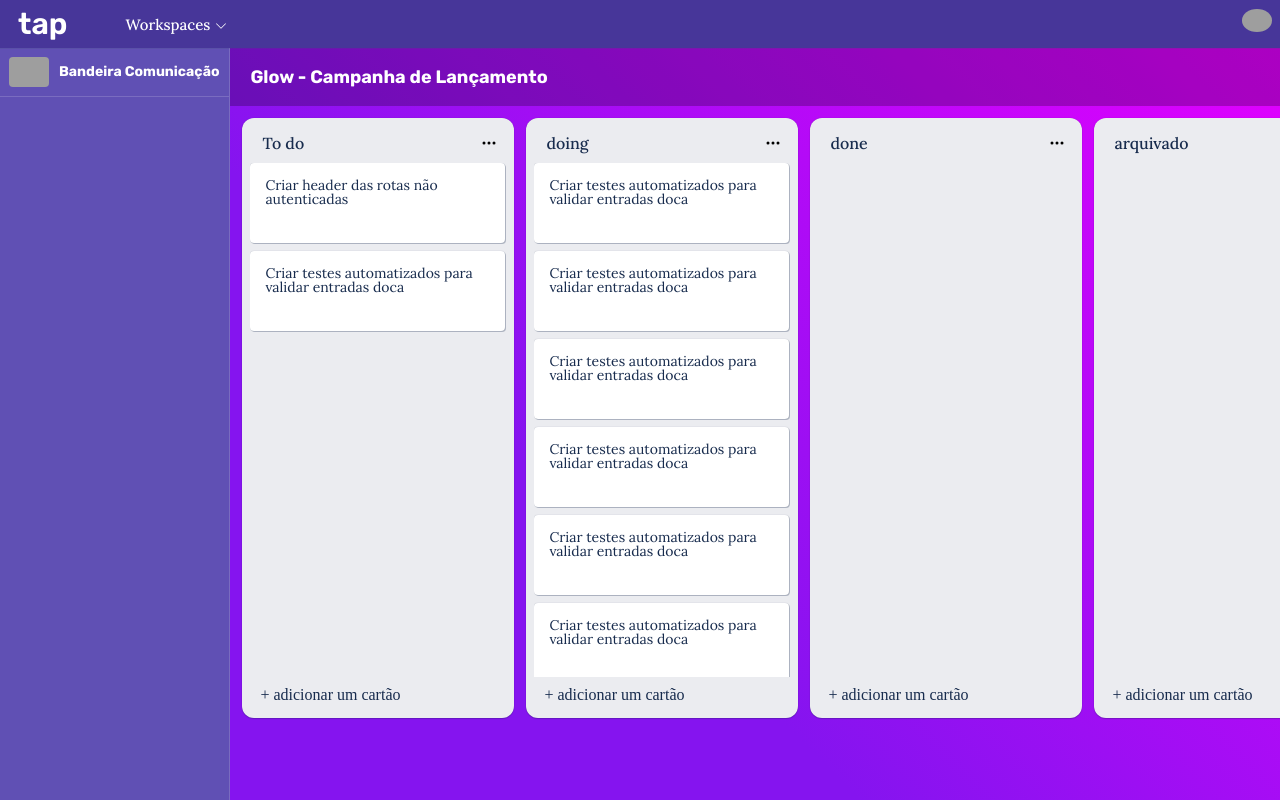
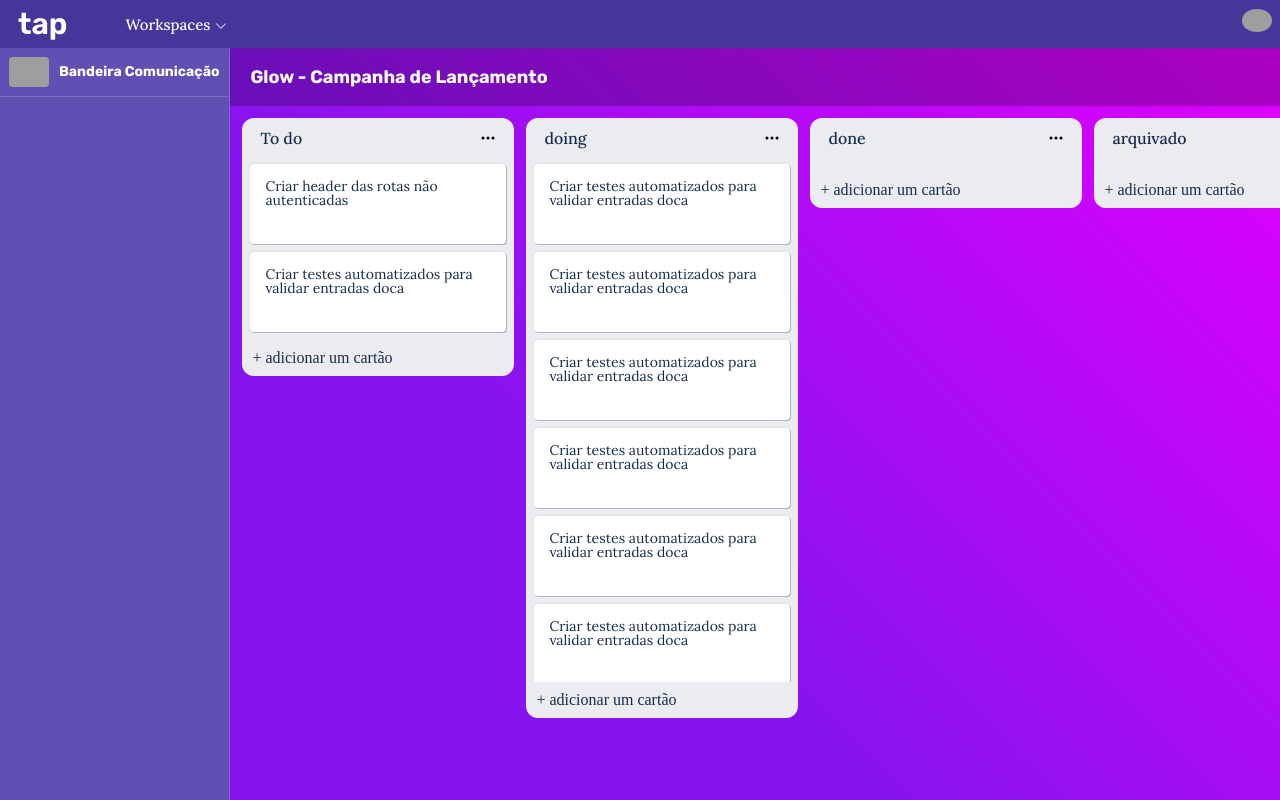
Before and after one commit to Dickson-Pinheiro/tap-front, a React (Vite) app: page /board in a window 1280 px wide. Built offline with nearby package versions, Linux system fonts and the light colour scheme; grey boxes are pictures that could not be loaded.

Commit message:
feat: columns height fit content

```diff
--- a/src/components/board/SortableColumn.jsx
+++ b/src/components/board/SortableColumn.jsx
@@ -22,6 +22,17 @@ export default function SortableColumn({ column, cards }) {
 
     if(isDragging){
         return <ColumnOverlay ref={setNodeRef} style={style}>
+            <ColumnHeader>
+            <h3>{column.title}</h3>
+            </ColumnHeader>
+            <ColumnContent>
+                {cards.map(card => {
+                    return <SortableCard card={card} key={card.id}/>
+                })}
+            </ColumnContent>
+            <AddCard>
+                <p>+ adicionar um cartão</p>
+            </AddCard>
         </ColumnOverlay>
     }
 
@@ -53,11 +64,7 @@ const Column = styled.div`
     display: flex;
     flex-direction: column;
     max-height: 600px;
-    background-color: #ebecf0;
     border-radius: 12px;
-    padding: 5px;
-    padding-left: 8px;
-    box-shadow: 0 1px 1px #091e4240,0 0 1px #091e424f;
 `
 
 const ColumnOverlay = styled.div`
@@ -65,16 +72,18 @@ const ColumnOverlay = styled.div`
     max-width: 272px;
     height: 600px;
     border-radius: 12px;
-    background-color: #ebecf0;
     opacity: 0.7;
 `
 
 const ColumnHeader = styled.div`
     display: flex;
     padding-top: 12px;
-    padding-left: 12px;
-    padding-right: 12px;
-    margin-bottom: 12px;
+    padding-left: 18px;
+    padding-right: 18px;
+    padding-bottom: 10px;
+    border-top-left-radius: 12px;
+    border-top-right-radius: 12px;
+    background-color: #ebecf0;
     justify-content: space-between;
     h3 {
         font-family: 'Lora', serif;
@@ -88,9 +97,10 @@ const ColumnHeader = styled.div`
 const ColumnContent = styled.div`
     display: flex;
     flex-direction: column;
-    flex: 1;
     padding-bottom: 8px;
-    padding-right: 4px;
+    padding: 8px;
+    background-color: #ebecf0;
+    height: fit-content;
     max-height: calc(100vh - 270px);
     overflow-x: none;
     overflow-x: hidden;
@@ -98,6 +108,7 @@ const ColumnContent = styled.div`
     gap: 8px;
     &::-webkit-scrollbar {
         width: 8px;
+        padding-right: 2px;
     }
     &::-webkit-scrollbar-track {
         background: transparent;
@@ -110,9 +121,14 @@ const ColumnContent = styled.div`
 
 const AddCard = styled.div`
     width: 100%;
+    border-bottom-left-radius: 12px;
+    border-bottom-right-radius: 12px;
     padding: 10px;
+    background-color: #ebecf0;
     cursor: pointer;
     p {
         color: #172b4d;
     }
 `
+
+/*box-shadow: 0 1px 1px #091e4240,0 0 1px #091e424f;*/
--- a/src/pages/Board.jsx
+++ b/src/pages/Board.jsx
@@ -23,27 +23,6 @@ const initialCards = [
 ]
 
 const initialColumns = [
-    {
-        id: 1,
-        title: "To do",
-    },
-    {
-        id: 2,
-        title: "doing",
-    },
-    {
-        id: 3,
-        title: "done",
-    },
-    {
-        id: 4,
-        title: "arquivado",
-    }
-];
-
-
-export default function Board() {
-    const [columns, setColumns] = useState([
         {
             id: 1,
             title: "To do",
@@ -116,7 +95,11 @@ export default function Board() {
             title: "arquivado",
             cards: []
         }
-    ]);
+    ]
+
+
+export default function Board() {
+    const [columns, setColumns] = useState(initialColumns);
 
     const columnsId = useMemo(() => columns.map(col => col.id), [columns])
     const [activeColumn, setActiveColumn] = useState(null);
@@ -190,6 +173,17 @@ export default function Board() {
                 newColumns[overCardColumnIndex].cards.splice(overCardIndex, 0, {...removedCard, columnId: overCard.columnId});
                 setColumns([...JSON.parse(JSON.stringify(newColumns))])
             }
+            if(activeCardColumnIndex === overCardColumnIndex){
+                const newColumns = JSON.parse(JSON.stringify(columns));
+                newColumns[activeCardColumnIndex].cards = arrayMove(
+                    newColumns[activeCardColumnIndex].cards,
+                    activeCardIndex,
+                    overCardIndex
+                )
+
+                setColumns([...newColumns])
+                return
+            }
         }
         if(active.data.current.type === "Card" && over.data.current.type === "Column"){
             if(active.data.current.card.columnId === over.data.current.column.id){
@@ -209,43 +203,6 @@ export default function Board() {
         }
     }
 
-    function onDragMove(event){
-        const {active, over} = event;
-
-        if(!over) return;
-
-        const activeId = active.id
-        const overId = over.id
-
-        if(activeId === overId){
-            return
-        }
-
-        const isActiveACard = active.data.current.type === "Card"
-        const isOverACard = over.data.current.type === "Card"
-
-        if(isActiveACard && isOverACard){
-            const activeCard = active.data.current.card
-            const overCard = over.data.current.card
-            const activeCardColumnIndex = columns.findIndex(c => c.id === activeCard.columnId)
-            const overCardColumnIndex = columns.findIndex(c => c.id === overCard.columnId)
-
-            const activeCardIndex = columns[activeCardColumnIndex].cards.findIndex(c => c.id === activeCard.id)
-            const overCardIndex =  columns[overCardColumnIndex].cards.findIndex(c => c.id === overCard.id)
-
-            if(activeCardColumnIndex === overCardColumnIndex){
-                const newColumns = JSON.parse(JSON.stringify(columns));
-                newColumns[activeCardColumnIndex].cards = arrayMove(
-                    newColumns[activeCardColumnIndex].cards,
-                    activeCardIndex,
-                    overCardIndex
-                )
-
-                setColumns([...newColumns])
-                return
-            }
-        }
-    }
 
     return (
         <BoardContainer>
@@ -264,7 +221,7 @@ export default function Board() {
                         </Left>
                     </HeaderColumns>
                     <div>
-                    <DndContext sensors={sensor} onDragStart={onDragStart} onDragMove={onDragMove} onDragOver={onDragOver} onDragEnd={onDragEnd} collisionDetection={closestCenter}>
+                    <DndContext sensors={sensor} onDragStart={onDragStart} onDragOver={onDragOver} onDragEnd={onDragEnd} collisionDetection={closestCenter}>
                     <ColumnsContainer>
                             <SortableContext items={columnsId}>
                                 {columns.map(column => (
```
